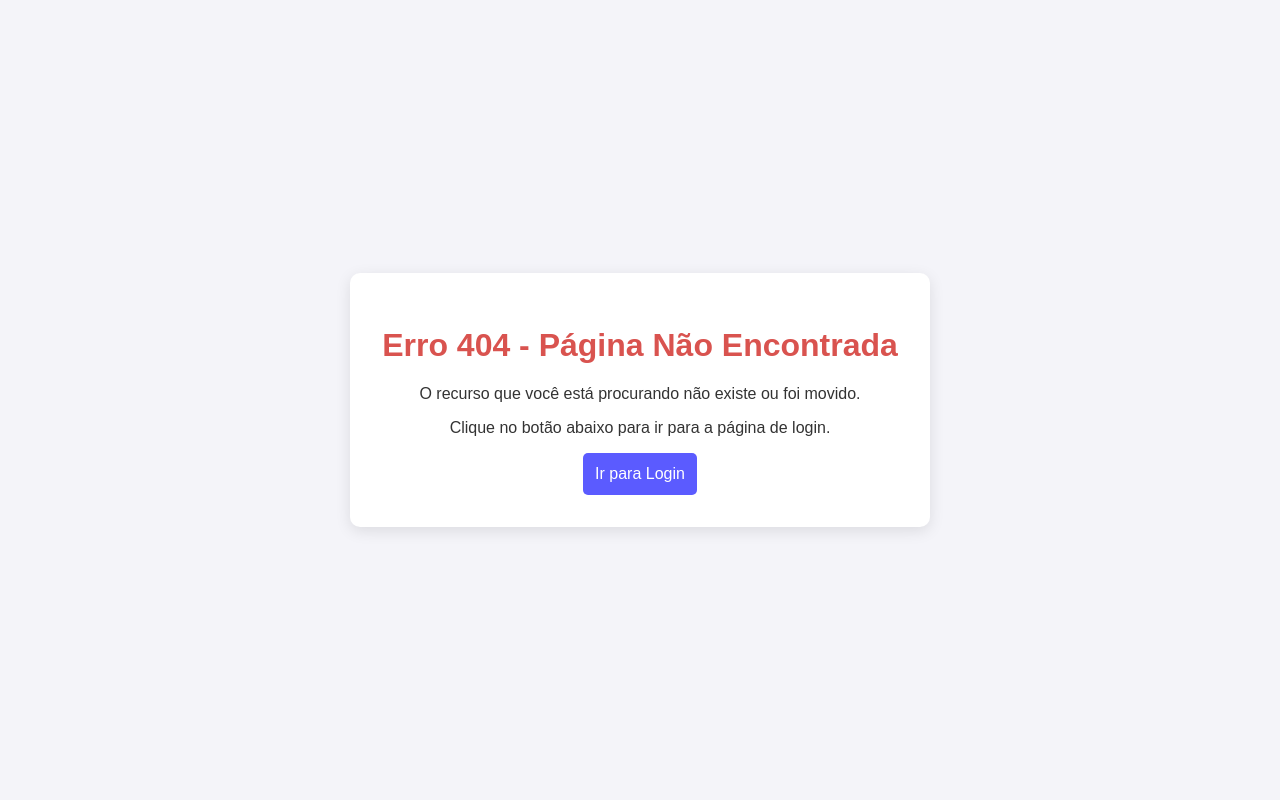
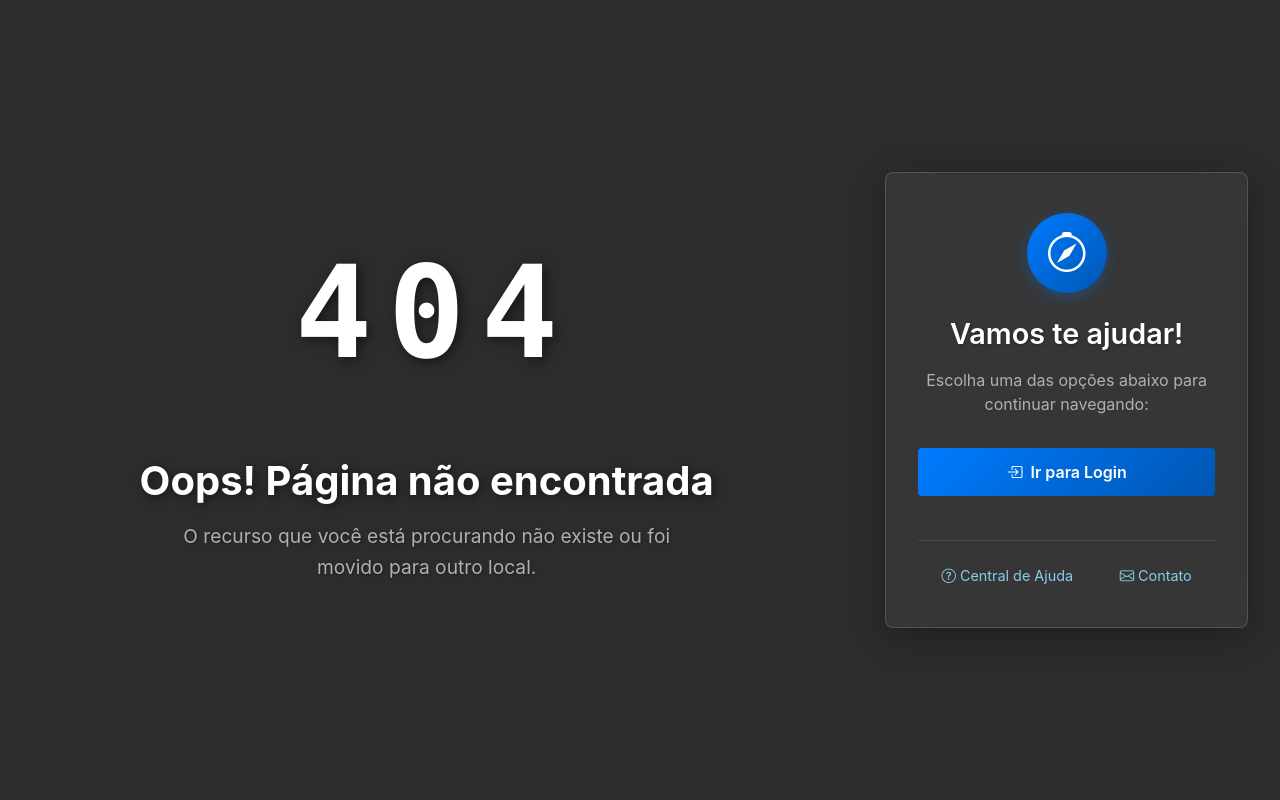
Before and after one commit to guihcostanzi/sistema-avaliacao-bd1, a FastAPI app: template templates/404_fallback.html in a window 1280 px wide. Run offline with FastAPI, Linux system fonts and the light colour scheme; the template is opened without the code that fills it, so the values that code supplies are empty; the visitor is signed in with stand-in values (Sample User, id 1); parts of the project's set-up code (start-up, migrations or seed data) failed here and were passed over.

Commit message:
Reformulando página 404 not found de acordo com o novo padrão estético do projeto.

```diff
--- a/app/main.py
+++ b/app/main.py
@@ -93,7 +93,7 @@
 
 # --- Endpoints da Página Principal (Frontend) ---
 @app.get("/home", response_class=HTMLResponse)
-def read_root(request: Request, usuario: dict = Depends(get_usuario_autenticado)):
+def pagina_inicial(request: Request, usuario: dict = Depends(get_usuario_autenticado)):
     context = {
         "request": request,
         "usuario": usuario,
--- /dev/null
+++ b/static/css/pages/404_fallback.css
@@ -0,0 +1,348 @@
+/* Reset básico */
+* {
+    margin: 0;
+    padding: 0;
+    box-sizing: border-box;
+}
+
+body, html {
+    height: 100%;
+    font-family: -apple-system, BlinkMacSystemFont, 'Segoe UI', Roboto, sans-serif;
+}
+
+/* Fundo principal */
+body {
+    background: #2c2c2c;
+    min-height: 100vh;
+    overflow-x: hidden;
+}
+
+/* Lado esquerdo - 66% da tela */
+.left-side {
+    display: flex;
+    align-items: center;
+    justify-content: center;
+    padding: 3rem;
+    background: #2c2c2c;
+    min-height: 100vh;
+}
+
+.content-left {
+    max-width: 600px;
+    width: 100%;
+    text-align: center;
+}
+
+/* Animação do erro 404 */
+.error-animation {
+    margin-bottom: 3rem;
+}
+
+.error-number {
+    display: flex;
+    justify-content: center;
+    align-items: center;
+    gap: 1rem;
+    margin-bottom: 2rem;
+}
+
+.error-number span {
+    font-family: 'SF Mono', 'Monaco', 'Inconsolata', 'Roboto Mono', 'Courier New', monospace;
+    font-size: 8rem;
+    font-weight: 900;
+    color: white;
+    text-shadow: 3px 3px 12px rgba(0, 0, 0, 0.5);
+    opacity: 0;
+    transform: scale(0.5);
+}
+
+.number-0 i {
+    font-size: 6rem;
+    color: #007bff;
+    animation: pulse 2s infinite;
+}
+
+@keyframes bounceIn {
+    0% {
+        opacity: 0;
+        transform: scale(0.3) translateY(-50px);
+    }
+    50% {
+        opacity: 1;
+        transform: scale(1.1) translateY(-10px);
+    }
+    100% {
+        opacity: 1;
+        transform: scale(1) translateY(0);
+    }
+}
+
+@keyframes pulse {
+    0%, 100% {
+        transform: scale(1);
+        opacity: 1;
+    }
+    50% {
+        transform: scale(1.1);
+        opacity: 0.8;
+    }
+}
+
+/* Descrição do erro */
+.error-description h2 {
+    color: white;
+    font-size: 2.5rem;
+    font-weight: 700;
+    margin-bottom: 1rem;
+    text-shadow: 2px 2px 8px rgba(0, 0, 0, 0.5);
+}
+
+.error-description p {
+    color: #b0b0b0;
+    font-size: 1.2rem;
+    line-height: 1.6;
+    text-shadow: 1px 1px 3px rgba(0, 0, 0, 0.3);
+    max-width: 500px;
+    margin: 0 auto;
+}
+
+/* Lado direito - 33% da tela */
+.right-side {
+    display: flex;
+    align-items: center;
+    justify-content: center;
+    padding: 2rem;
+    background: #2c2c2c;
+    min-height: 100vh;
+}
+
+/* Container de ações */
+.action-container {
+    background: rgba(255, 255, 255, 0.05);
+    backdrop-filter: blur(20px);
+    border: 1px solid rgba(255, 255, 255, 0.15);
+    border-radius: 8px;
+    padding: 2.5rem 2rem;
+    width: 100%;
+    max-width: 400px;
+    box-shadow: 0 8px 32px rgba(0, 0, 0, 0.3);
+    text-align: center;
+}
+
+/* Ícone principal */
+.error-icon {
+    background: linear-gradient(135deg, #007bff, #0056b3);
+    color: white;
+    width: 80px;
+    height: 80px;
+    border-radius: 50%;
+    display: flex;
+    align-items: center;
+    justify-content: center;
+    margin: 0 auto 1.5rem;
+    box-shadow: 0 4px 15px rgba(0, 123, 255, 0.3);
+}
+
+.error-icon i {
+    font-size: 2.5rem;
+}
+
+/* Títulos e textos */
+.action-container h3 {
+    color: white;
+    font-size: 1.8rem;
+    font-weight: 600;
+    margin-bottom: 1rem;
+    text-shadow: 1px 1px 3px rgba(0, 0, 0, 0.3);
+}
+
+.help-text {
+    color: #b0b0b0;
+    font-size: 1rem;
+    line-height: 1.5;
+    margin-bottom: 2rem;
+}
+
+/* Botões de ação */
+.action-buttons {
+    margin-bottom: 2rem;
+}
+
+.btn-action {
+    width: 100%;
+    padding: 12px 20px;
+    font-size: 1rem;
+    font-weight: 600;
+    border-radius: 4px;
+    margin-bottom: 0.75rem;
+    transition: all 0.3s ease;
+    text-decoration: none;
+    display: inline-flex;
+    align-items: center;
+    justify-content: center;
+}
+
+.btn-primary.btn-action {
+    background: linear-gradient(135deg, #007bff, #0056b3);
+    border: none;
+    color: white;
+}
+
+.btn-primary.btn-action:hover {
+    background: linear-gradient(135deg, #0056b3, #004085);
+    transform: translateY(-2px);
+    box-shadow: 0 6px 20px rgba(0, 123, 255, 0.4);
+}
+
+.btn-outline-light.btn-action {
+    background: rgba(255, 255, 255, 0.1);
+    border: 1px solid rgba(255, 255, 255, 0.3);
+    color: white;
+}
+
+.btn-outline-light.btn-action:hover {
+    background: rgba(255, 255, 255, 0.2);
+    border-color: rgba(255, 255, 255, 0.5);
+    transform: translateY(-2px);
+    color: white;
+}
+
+/* Links de ajuda */
+.help-links {
+    border-top: 1px solid rgba(255, 255, 255, 0.1);
+    padding-top: 1.5rem;
+    display: flex;
+    justify-content: space-around;
+}
+
+.help-link {
+    color: #87ceeb;
+    text-decoration: none;
+    font-size: 0.9rem;
+    transition: color 0.3s ease;
+    display: flex;
+    align-items: center;
+}
+
+.help-link:hover {
+    color: white;
+    text-decoration: underline;
+}
+
+/* Responsividade */
+@media (max-width: 991.98px) {
+    .left-side, .right-side {
+        min-height: auto;
+    }
+
+    .left-side {
+        padding: 2rem;
+        min-height: 50vh;
+    }
+
+    .right-side {
+        padding: 1.5rem;
+        min-height: 50vh;
+    }
+
+    .error-number span {
+        font-size: 6rem;
+    }
+
+    .number-0 i {
+        font-size: 4.5rem;
+    }
+
+    .error-description h2 {
+        font-size: 2rem;
+    }
+
+    .error-description p {
+        font-size: 1.1rem;
+    }
+}
+
+@media (max-width: 768px) {
+    .error-number span {
+        font-size: 4rem;
+    }
+
+    .number-0 i {
+        font-size: 3rem;
+    }
+
+    .error-description h2 {
+        font-size: 1.8rem;
+    }
+
+    .error-description p {
+        font-size: 1rem;
+    }
+
+    .action-container {
+        padding: 2rem 1.5rem;
+    }
+}
+
+@media (max-width: 480px) {
+    .left-side, .right-side {
+        padding: 1rem;
+    }
+
+    .error-number {
+        gap: 0.5rem;
+    }
+
+    .error-number span {
+        font-size: 3rem;
+    }
+
+    .number-0 i {
+        font-size: 2.5rem;
+    }
+
+    .error-description h2 {
+        font-size: 1.5rem;
+    }
+
+    .action-container h3 {
+        font-size: 1.5rem;
+    }
+
+    .help-links {
+        flex-direction: column;
+        gap: 0.75rem;
+        align-items: center;
+    }
+}
+
+/* Animações adicionais */
+.action-container {
+    animation: slideInRight 0.8s ease-out;
+}
+
+.content-left {
+    animation: slideInLeft 0.8s ease-out;
+}
+
+@keyframes slideInLeft {
+    0% {
+        opacity: 0;
+        transform: translateX(-50px);
+    }
+    100% {
+        opacity: 1;
+        transform: translateX(0);
+    }
+}
+
+@keyframes slideInRight {
+    0% {
+        opacity: 0;
+        transform: translateX(50px);
+    }
+    100% {
+        opacity: 1;
+        transform: translateX(0);
+    }
+}
--- a/templates/404_fallback.html
+++ b/templates/404_fallback.html
@@ -2,21 +2,86 @@
 <html lang="pt-br">
 <head>
     <meta charset="UTF-8">
+    <meta name="viewport" content="width=device-width, initial-scale=1.0">
     <title>Página Não Encontrada</title>
-    <link href="/static/css/base.css" rel="stylesheet">
+    <link href="https://cdn.jsdelivr.net/npm/bootstrap@5.3.3/dist/css/bootstrap.min.css" rel="stylesheet">
+    <link href="https://cdn.jsdelivr.net/npm/bootstrap-icons@1.11.0/font/bootstrap-icons.css" rel="stylesheet">
+    <link href="/static/css/pages/404_fallback.css" rel="stylesheet">
 </head>
 <body>
-    <div class="container">
-        <h1 style="color: #d9534f;">Erro 404 - Página Não Encontrada</h1>
-        <p>O recurso que você está procurando não existe ou foi movido.</p>
+    <div class="container-fluid h-100">
+        <div class="row h-100">
+            <!-- Lado esquerdo - Ícone e animação -->
+            <div class="col-lg-8 left-side">
+                <div class="content-left">
+                    <div class="error-animation">
+                        <div class="error-number">
+                            <span class="number-4">4</span>
+                            <span class="number-0">0</span>
+                            <span class="number-4">4</span>
+                        </div>
+                    </div>
+                    <div class="error-description">
+                        <h2>Oops! Página não encontrada</h2>
+                        <p>O recurso que você está procurando não existe ou foi movido para outro local.</p>
+                    </div>
+                </div>
+            </div>
 
-        {% if usuario %}
-            <p>Clique no botão abaixo para retornar à página principal.</p>
-            <a href="/home"><button>Voltar para a Home</button></a>
-        {% else %}
-             <p>Clique no botão abaixo para ir para a página de login.</p>
-            <a href="/login"><button>Ir para Login</button></a>
-        {% endif %}
+            <!-- Lado direito - Card de ações -->
+            <div class="col-lg-4 right-side">
+                <div class="action-container">
+                    <div class="error-icon">
+                        <i class="bi bi-compass"></i>
+                    </div>
+
+                    <h3>Vamos te ajudar!</h3>
+                    <p class="help-text">Escolha uma das opções abaixo para continuar navegando:</p>
+
+                    <div class="action-buttons">
+                        {% if usuario %}
+                            <a href="{{url_for('pagina_inicial')}}" class="btn btn-primary btn-action">
+                                <i class="bi bi-house-fill me-2"></i>
+                                Voltar para a Home
+                            </a>
+                            <a href="{{url_for('logout')}}" class="btn btn-outline-light btn-action">
+                                <i class="bi bi-people me-2"></i>
+                                Logout
+                            </a>
+                        {% else %}
+                            <a href="{{url_for('login')}}" class="btn btn-primary btn-action">
+                                <i class="bi bi-box-arrow-in-right me-2"></i>
+                                Ir para Login
+                            </a>
+                        {% endif %}
+                    </div>
+
+                    <div class="help-links">
+                        <a href="#" class="help-link">
+                            <i class="bi bi-question-circle me-1"></i>
+                            Central de Ajuda
+                        </a>
+                        <a href="#" class="help-link">
+                            <i class="bi bi-envelope me-1"></i>
+                            Contato
+                        </a>
+                    </div>
+                </div>
+            </div>
+        </div>
     </div>
+
+    <script>
+        // Animação dos números 404
+        document.addEventListener('DOMContentLoaded', function() {
+            const numbers = document.querySelectorAll('.error-number span');
+
+            numbers.forEach((number, index) => {
+                setTimeout(() => {
+                    number.style.animation = 'bounceIn 0.6s ease-out forwards';
+                }, index * 200);
+            });
+        });
+    </script>
 </body>
 </html>
```
